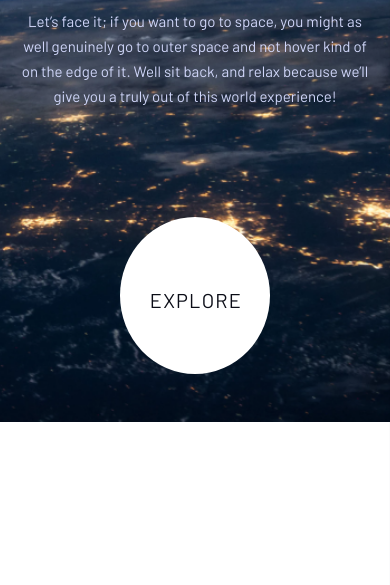
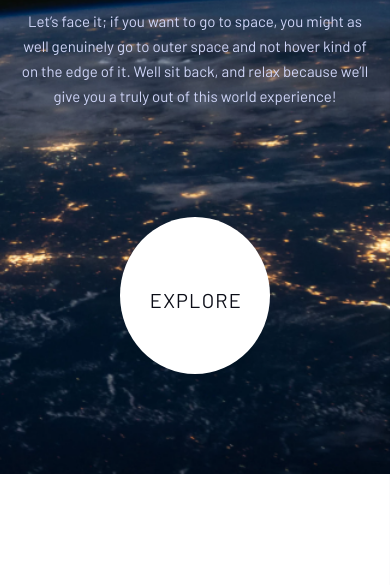
Before and after one commit to Ulugbek-source/N94-Team-work, a plain HTML site: page index.html in a window 390 px wide. Shown: the part 259-844 px from the top of the page. Drawn offline with nearby package versions, Linux system fonts and the light colour scheme.

Commit message:
update space

```diff
--- a/index.html
+++ b/index.html
@@ -126,7 +126,7 @@
 		</div>
 		<main>
 			<section
-				class="pt-[48px] pb-[48px] md:pt-[106px] md:pb-[90px] xl:pt-[200px] xl:pb-[131px]"
+				class="pt-[48px] pb-[100px] md:pt-[106px] md:pb-[90px] xl:pt-[200px] xl:pb-[131px]"
 			>
 				<div class="containers">
 					<div
```
